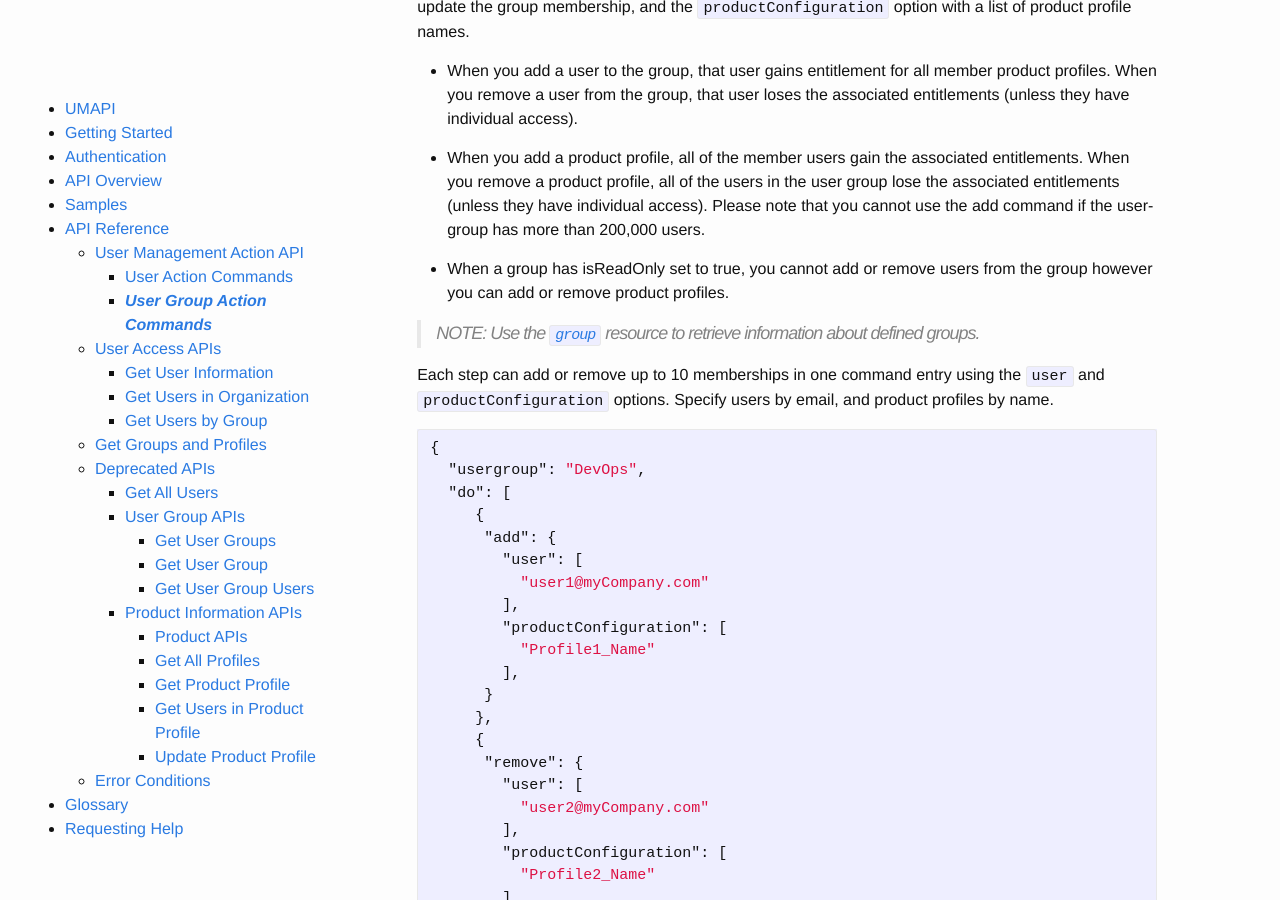
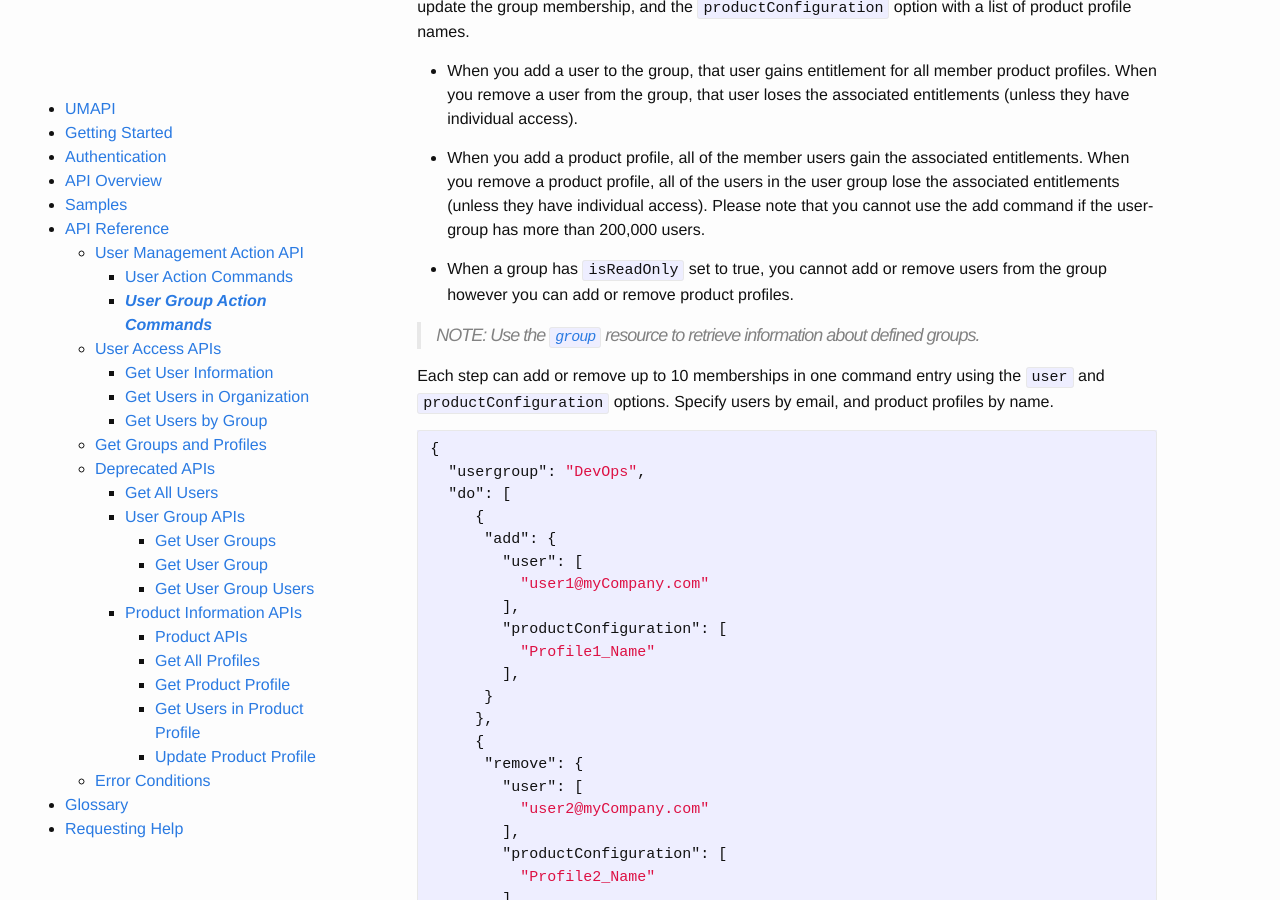
Before and after one commit to adobe-apiplatform/umapi-documentation, a Jekyll site: the page built from docs/en/api/usergroupActionCommands.md, in a window 1280 px wide and 900 px high, scrolled down 1690 px. Built offline with Jekyll 4.4.1, drawn with Linux system fonts in a browser that asks for light colours.

Commit message:
mark field as code

```diff
--- a/docs/en/api/usergroupActionCommands.md
+++ b/docs/en/api/usergroupActionCommands.md
@@ -75,7 +75,7 @@ When you remove a user from the group, that user loses the associated entitlemen
 * When you add a product profile, all of the member users gain the associated entitlements.
 When you remove a product profile, all of the users in the user group lose the associated entitlements (unless they have individual access). Please note that you cannot use the add command if the user-group has more than 200,000 users.
 
-* When a group has isReadOnly set to true, you cannot add or remove users from the group however you can add or remove product profiles.
+* When a group has `isReadOnly` set to true, you cannot add or remove users from the group however you can add or remove product profiles.
 
 >NOTE: Use the [`group`](group.md) resource to retrieve information about defined groups.
 
```
